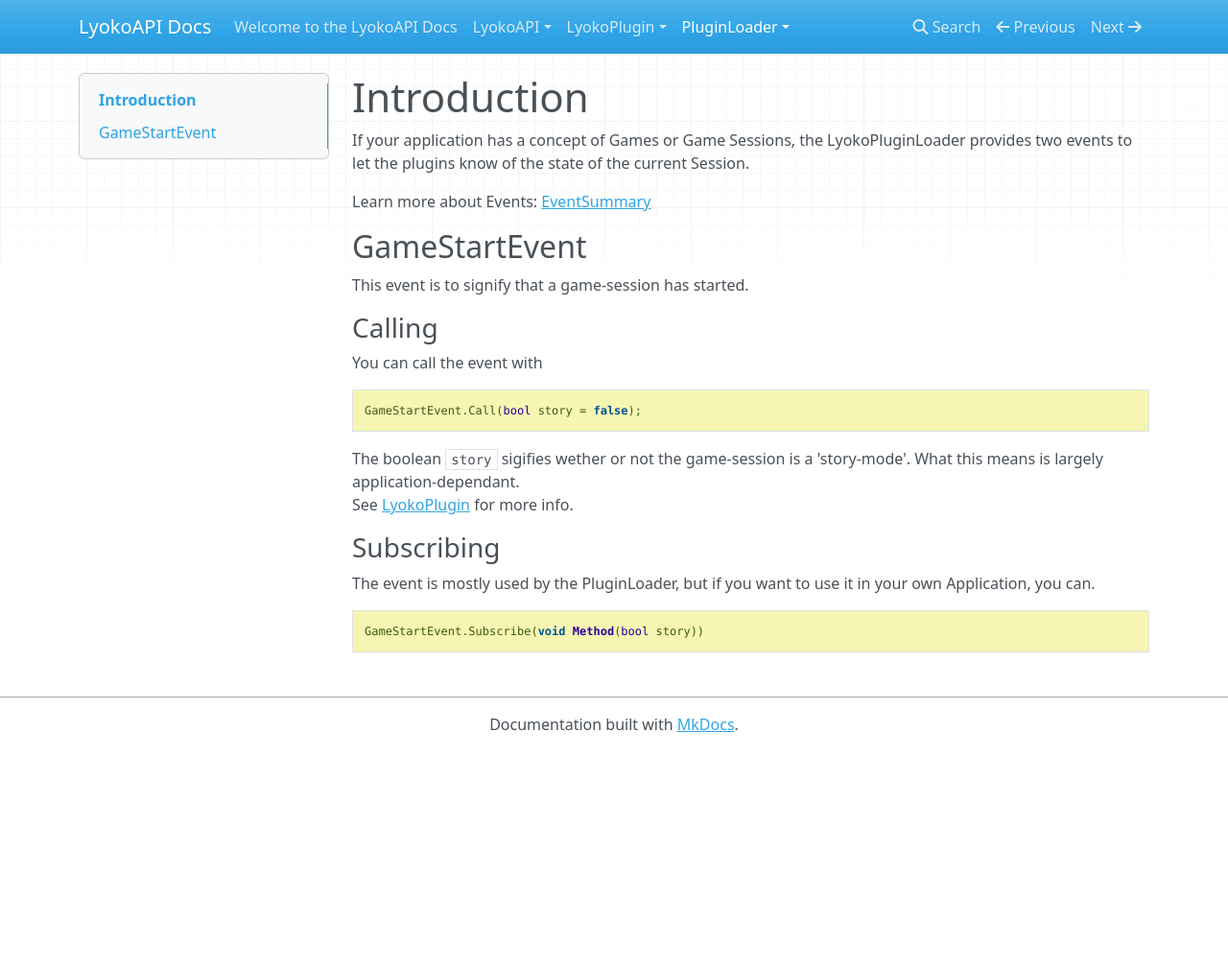
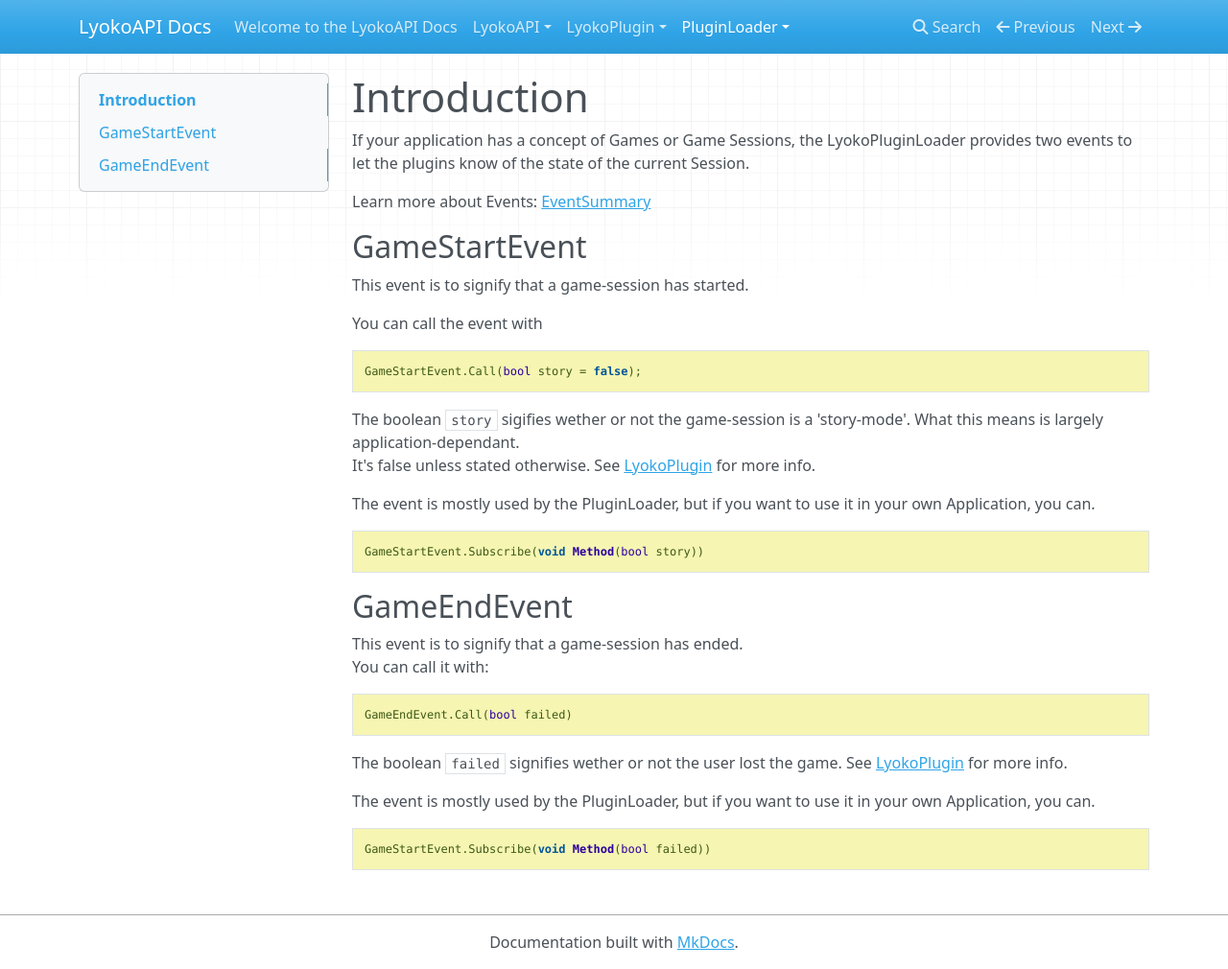
Before and after one commit to LyokoAPI/LyokoAPIDoc, an MkDocs documentation site: the page built from docs/PluginLoader/Events.md, in a window 1280 px wide and 1010 px high. Shown: the whole window at 96% size. Built offline with MkDocs 1.6.1, drawn with Linux system fonts in a browser that asks for light colours; nearby versions of some CDN libraries.

Commit message:
gameEndEvent

````diff
--- a/docs/PluginLoader/Events.md
+++ b/docs/PluginLoader/Events.md
@@ -6,16 +6,29 @@ Learn more about Events: [EventSummary](../LyokoAPI/Events/EventSummary.md)
 ##GameStartEvent
 This event is to signify that a game-session has started.
 
-###Calling
 You can call the event with
 ```csharp
 GameStartEvent.Call(bool story = false);
 ```
 The boolean ``story`` sigifies wether or not the game-session is a 'story-mode'. What this means is largely application-dependant. <br>
+It's false unless stated otherwise.
 See [LyokoPlugin](../LyokoPlugin/introduction.md) for more info.
 
-###Subscribing
 The event is mostly used by the PluginLoader, but if you want to use it in your own Application, you can.
 ```csharp
 GameStartEvent.Subscribe(void Method(bool story))
 ```
+
+##GameEndEvent
+This event is to signify that a game-session has ended. <br>
+You can call it with:
+```csharp
+GameEndEvent.Call(bool failed)
+```
+The boolean ``failed`` signifies wether or not the user lost the game.
+See [LyokoPlugin](../LyokoPlugin/introduction.md) for more info.
+
+The event is mostly used by the PluginLoader, but if you want to use it in your own Application, you can.
+```csharp
+GameStartEvent.Subscribe(void Method(bool failed))
+```
````
